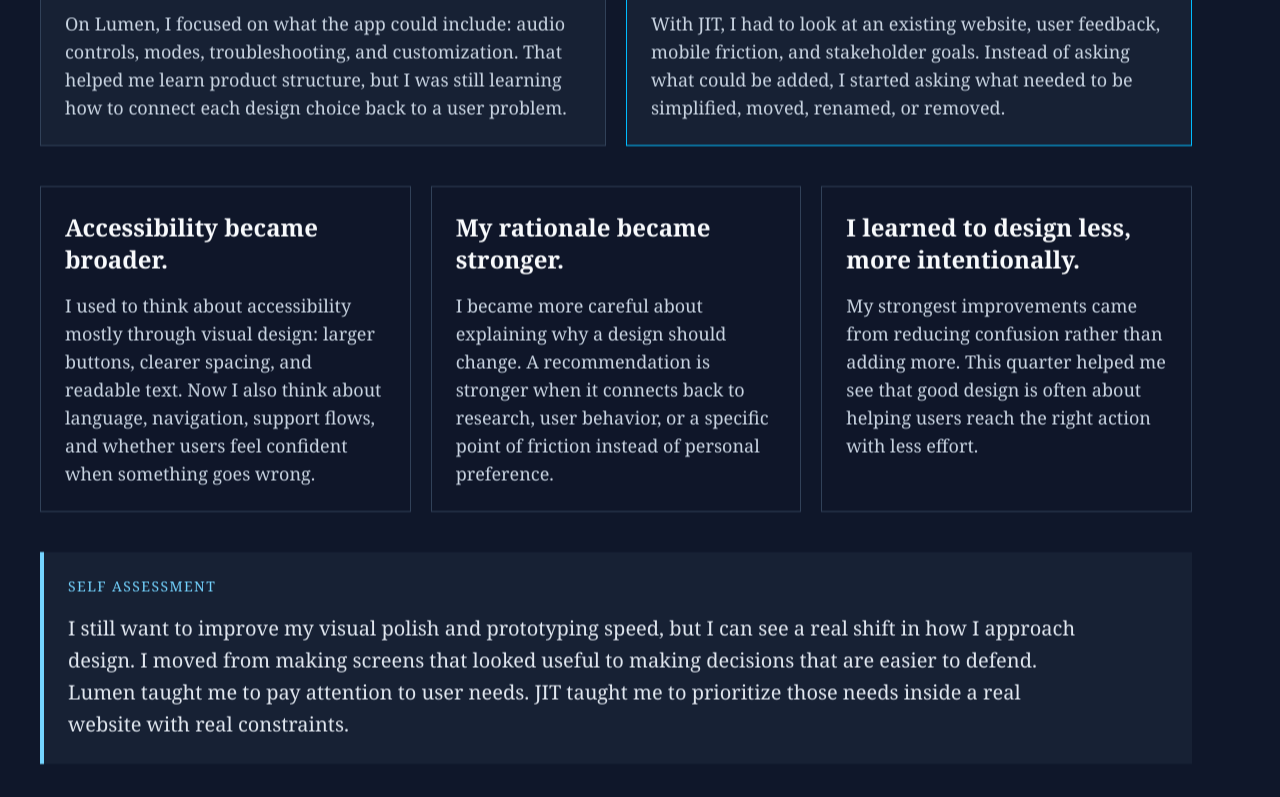
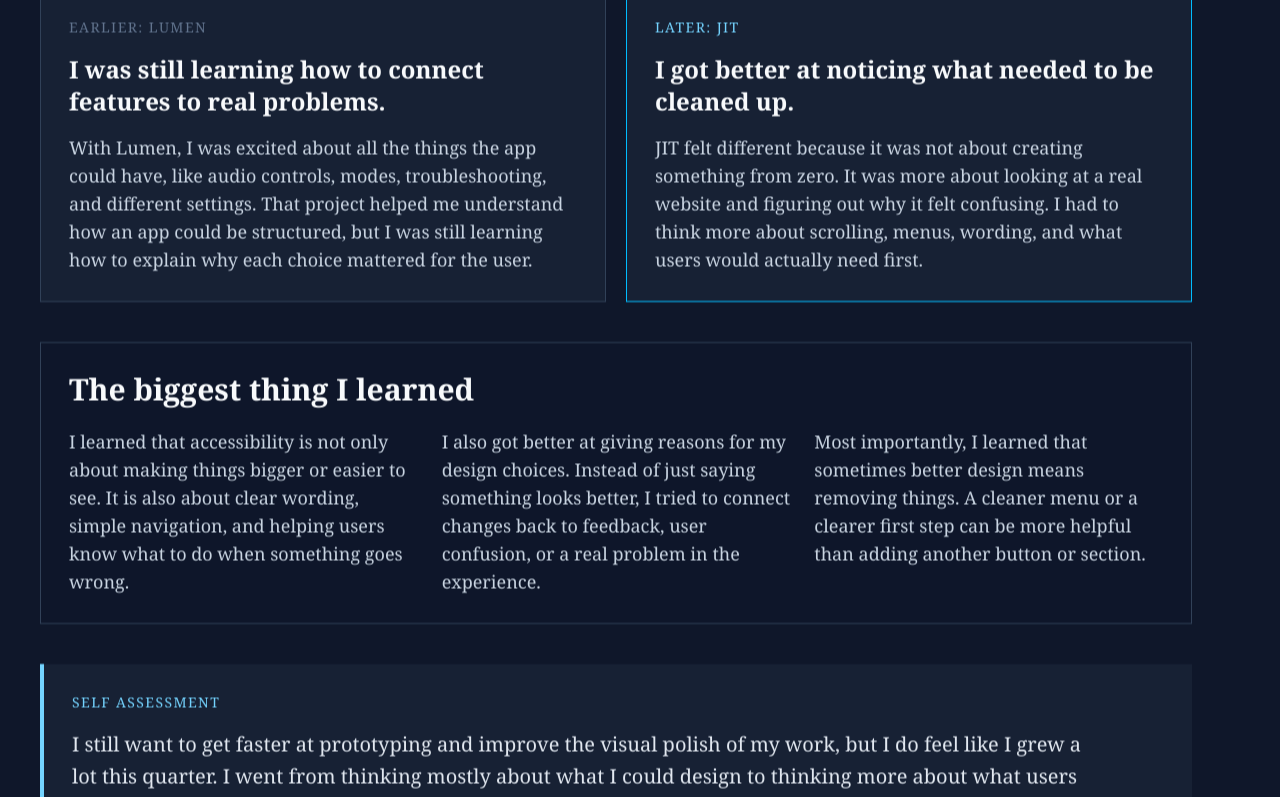
Before and after one commit to Jaibroo/J-Portfolio, a Next.js app: page /J-Portfolio/ in a window 1280 px wide. Shown: the part 1660-2457 px from the top of the page. Built offline with nearby package versions, Linux system fonts and the light colour scheme.

Commit message:
cleaned up reflection

```diff
--- a/app/page.tsx
+++ b/app/page.tsx
@@ -161,95 +161,96 @@ export default function Home() {
           </p>
 
           <h2 className="mt-4 max-w-4xl text-5xl font-bold leading-tight text-slate-50">
-            How my design process changed this quarter
+            What I learned about design this quarter
           </h2>
 
+          <p className="mt-6 max-w-5xl text-xl leading-8 text-slate-300">
+            This quarter honestly changed how I look at design. At first, I was
+            mainly thinking about making screens and adding useful features. But
+            after working on Lumen and JIT, I started realizing that design is
+            more about making choices that actually help people, not just adding
+            more stuff to a page.
+          </p>
+
           <div className="mt-10 grid gap-5 md:grid-cols-2">
-            <div className="border border-slate-700 bg-slate-800/60 p-6">
+            <div className="border border-slate-700 bg-slate-800/60 p-7">
               <p className="text-sm uppercase tracking-widest text-slate-500">
                 Earlier: Lumen
               </p>
 
               <h3 className="mt-4 text-2xl font-bold text-slate-50">
-                I started by thinking in screens and features.
+                I was still learning how to connect features to real problems.
               </h3>
 
               <p className="mt-4 text-lg leading-7 text-slate-300">
-                On Lumen, I focused on what the app could include: audio
-                controls, modes, troubleshooting, and customization. That helped
-                me learn product structure, but I was still learning how to
-                connect each design choice back to a user problem.
+                With Lumen, I was excited about all the things the app could
+                have, like audio controls, modes, troubleshooting, and different
+                settings. That project helped me understand how an app could be
+                structured, but I was still learning how to explain why each
+                choice mattered for the user.
               </p>
             </div>
 
-            <div className="border border-sky-400 bg-slate-800/60 p-6">
+            <div className="border border-sky-400 bg-slate-800/60 p-7">
               <p className="text-sm uppercase tracking-widest text-sky-300">
                 Later: JIT
               </p>
 
               <h3 className="mt-4 text-2xl font-bold text-slate-50">
-                I became more focused on evidence and prioritization.
+                I got better at noticing what needed to be cleaned up.
               </h3>
 
               <p className="mt-4 text-lg leading-7 text-slate-300">
-                With JIT, I had to look at an existing website, user feedback,
-                mobile friction, and stakeholder goals. Instead of asking what
-                could be added, I started asking what needed to be simplified,
-                moved, renamed, or removed.
+                JIT felt different because it was not about creating something
+                from zero. It was more about looking at a real website and
+                figuring out why it felt confusing. I had to think more about
+                scrolling, menus, wording, and what users would actually need
+                first.
               </p>
             </div>
           </div>
 
-          <div className="mt-10 grid gap-5 md:grid-cols-3">
-            <div className="border border-slate-700 bg-slate-900/60 p-6">
-              <h3 className="text-2xl font-bold text-slate-50">
-                Accessibility became broader.
-              </h3>
-              <p className="mt-4 text-lg leading-7 text-slate-300">
-                I used to think about accessibility mostly through visual design:
-                larger buttons, clearer spacing, and readable text. Now I also
-                think about language, navigation, support flows, and whether
-                users feel confident when something goes wrong.
+          <div className="mt-10 border border-slate-700 bg-slate-900/70 p-7">
+            <h3 className="text-3xl font-bold text-slate-50">
+              The biggest thing I learned
+            </h3>
+
+            <div className="mt-5 grid gap-6 md:grid-cols-3">
+              <p className="text-lg leading-7 text-slate-300">
+                I learned that accessibility is not only about making things
+                bigger or easier to see. It is also about clear wording, simple
+                navigation, and helping users know what to do when something
+                goes wrong.
               </p>
-            </div>
 
-            <div className="border border-slate-700 bg-slate-900/60 p-6">
-              <h3 className="text-2xl font-bold text-slate-50">
-                My rationale became stronger.
-              </h3>
-              <p className="mt-4 text-lg leading-7 text-slate-300">
-                I became more careful about explaining why a design should
-                change. A recommendation is stronger when it connects back to
-                research, user behavior, or a specific point of friction instead
-                of personal preference.
+              <p className="text-lg leading-7 text-slate-300">
+                I also got better at giving reasons for my design choices.
+                Instead of just saying something looks better, I tried to connect
+                changes back to feedback, user confusion, or a real problem in
+                the experience.
               </p>
-            </div>
 
-            <div className="border border-slate-700 bg-slate-900/60 p-6">
-              <h3 className="text-2xl font-bold text-slate-50">
-                I learned to design less, more intentionally.
-              </h3>
-              <p className="mt-4 text-lg leading-7 text-slate-300">
-                My strongest improvements came from reducing confusion rather
-                than adding more. This quarter helped me see that good design is
-                often about helping users reach the right action with less
-                effort.
+              <p className="text-lg leading-7 text-slate-300">
+                Most importantly, I learned that sometimes better design means
+                removing things. A cleaner menu or a clearer first step can be
+                more helpful than adding another button or section.
               </p>
             </div>
           </div>
 
-          <div className="mt-10 border-l-4 border-sky-300 bg-slate-800/60 p-6">
+          <div className="mt-10 border-l-4 border-sky-300 bg-slate-800/60 p-7">
             <p className="text-sm uppercase tracking-widest text-sky-300">
               Self Assessment
             </p>
 
             <p className="mt-4 max-w-5xl text-xl leading-8 text-slate-200">
-              I still want to improve my visual polish and prototyping speed,
-              but I can see a real shift in how I approach design. I moved from
-              making screens that looked useful to making decisions that are
-              easier to defend. Lumen taught me to pay attention to user needs.
-              JIT taught me to prioritize those needs inside a real website with
-              real constraints.
+              I still want to get faster at prototyping and improve the visual
+              polish of my work, but I do feel like I grew a lot this quarter.
+              I went from thinking mostly about what I could design to thinking
+              more about what users actually need. Lumen helped me practice
+              building an app idea, and JIT helped me understand how to make a
+              real website feel less overwhelming. I am still learning, but I
+              feel way more confident explaining my choices now.
             </p>
           </div>
         </div>
```
